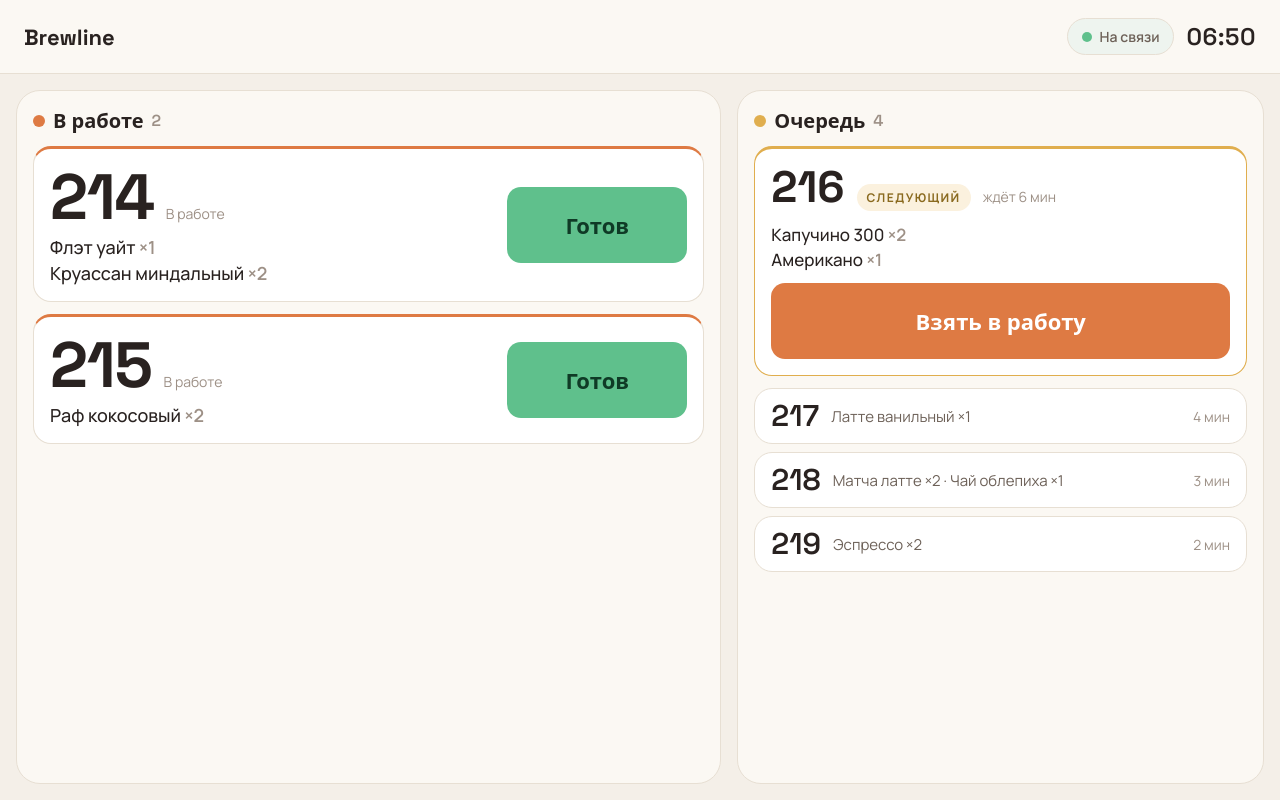
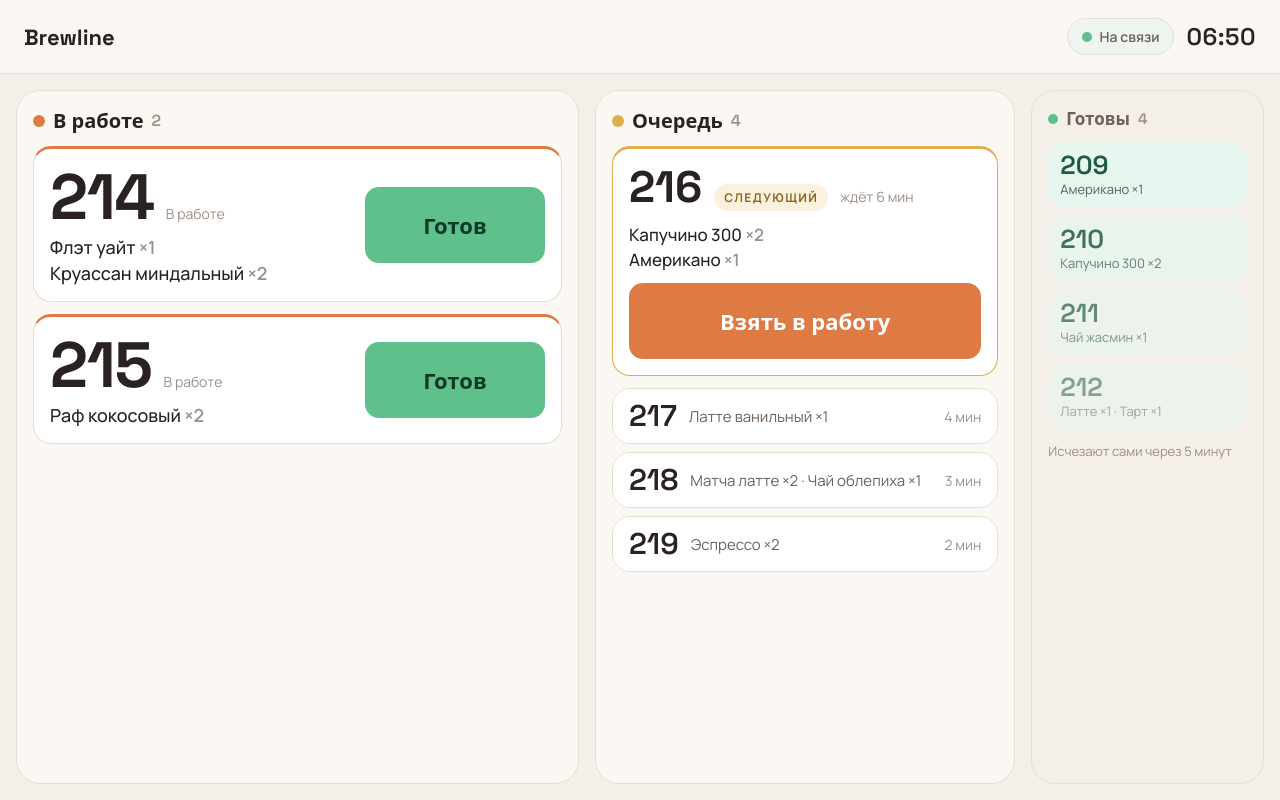
Before and after one commit to Nikolskii/brewline-barista, a React (Vite) app: page / in a window 1280 px wide. Built offline with nearby package versions, Linux system fonts and the light colour scheme; no server answers.

Commit message:
feat: add ready orders board

```diff
--- a/src/index.css
+++ b/src/index.css
@@ -14,6 +14,9 @@
   --bl-new-soft: #fbf1de;
   --bl-preparing: #de7a43;
   --bl-ready: #5fc08c;
+  --bl-ready-soft: #e7f6ee;
+  --bl-ready-ink: #1e5a3e;
+  --bl-ready-summary-ink: #4a6b58;
   --bl-connection-live-bg: #eef4ef;
 
   --bl-radius-board: 24px;
@@ -49,6 +52,16 @@
   --bl-queue-tail-summary-font-size: 15px;
   --bl-queue-tail-wait-font-size: 14px;
   --bl-queue-tail-padding-y: 12px;
+  --bl-ready-section-dot-size: 10px;
+  --bl-ready-section-title-font-size: 17px;
+  --bl-ready-section-count-font-size: 15px;
+  --bl-ready-order-number-font-size: 26px;
+  --bl-ready-order-summary-font-size: 13px;
+  --bl-ready-order-padding-y: 10px;
+  --bl-ready-order-opacity-second: 0.84;
+  --bl-ready-order-opacity-third: 0.68;
+  --bl-ready-order-opacity-fourth: 0.52;
+  --bl-ready-footer-font-size: 13px;
 
   --bl-header-padding-y: 18px;
   --bl-header-brand-font-size: 22px;
--- a/src/widgets/order-board/ui/OrderBoard.module.scss
+++ b/src/widgets/order-board/ui/OrderBoard.module.scss
@@ -2,7 +2,7 @@
   display: grid;
   flex: 1;
   min-height: 0;
-  grid-template-columns: 1.5fr 1.12fr;
+  grid-template-columns: 1.5fr 1.12fr 0.62fr;
   gap: var(--bl-s4);
   padding: var(--bl-s4);
 }
@@ -51,6 +51,85 @@
   font-family: var(--font-display);
   font-size: var(--bl-section-count-font-size);
   font-weight: 600;
+}
+
+.readySection {
+  min-width: 0;
+  background: transparent;
+}
+
+.readyDot {
+  width: var(--bl-ready-section-dot-size);
+  height: var(--bl-ready-section-dot-size);
+  flex: none;
+  border-radius: 50%;
+  background: var(--bl-ready);
+}
+
+.readyTitle {
+  margin: 0;
+  color: var(--bl-ink-2);
+  font-family: var(--font-display);
+  font-size: var(--bl-ready-section-title-font-size);
+  font-weight: 600;
+}
+
+.readyCount {
+  color: var(--bl-ink-3);
+  font-family: var(--font-display);
+  font-size: var(--bl-ready-section-count-font-size);
+  font-weight: 600;
+}
+
+.readyOrders {
+  display: flex;
+  min-height: 0;
+  flex-direction: column;
+  gap: var(--bl-s2);
+  overflow: hidden;
+}
+
+.readyOrder {
+  display: flex;
+  flex: none;
+  flex-direction: column;
+  gap: var(--bl-order-item-gap);
+  padding: var(--bl-ready-order-padding-y) var(--bl-s3);
+  border-radius: var(--bl-radius-card);
+  background: var(--bl-ready-soft);
+}
+
+.readyOrder:nth-child(2) {
+  opacity: var(--bl-ready-order-opacity-second);
+}
+
+.readyOrder:nth-child(3) {
+  opacity: var(--bl-ready-order-opacity-third);
+}
+
+.readyOrder:nth-child(4) {
+  opacity: var(--bl-ready-order-opacity-fourth);
+}
+
+.readyOrderNumber {
+  color: var(--bl-ready-ink);
+  font-family: var(--font-display);
+  font-size: var(--bl-ready-order-number-font-size);
+  font-weight: 600;
+  line-height: 1;
+}
+
+.readyOrderSummary {
+  overflow: hidden;
+  color: var(--bl-ready-summary-ink);
+  font-size: var(--bl-ready-order-summary-font-size);
+  text-overflow: ellipsis;
+  white-space: nowrap;
+}
+
+.readyFooter {
+  color: var(--bl-ink-3);
+  font-size: var(--bl-ready-footer-font-size);
 }
 
 .orders {
@@ -160,7 +239,7 @@
   white-space: nowrap;
 }
 
-@media (max-width: 640px) {
+@media (max-width: 900px) {
   .board {
     grid-template-columns: 1fr;
     padding: var(--bl-s3);
--- a/src/widgets/order-board/ui/OrderBoard.tsx
+++ b/src/widgets/order-board/ui/OrderBoard.tsx
@@ -78,6 +78,44 @@ const previewNewOrders = [
   },
 ] satisfies { order: Order; wait: string }[];
 
+const previewReadyOrders = [
+  {
+    orderId: 'preview-209',
+    number: 209,
+    items: [{ name: 'Американо', quantity: 1 }],
+    source: 'cashier',
+    status: 'ready',
+    createdAt: '2026-08-01T09:34:00.000Z',
+  },
+  {
+    orderId: 'preview-210',
+    number: 210,
+    items: [{ name: 'Капучино 300', quantity: 2 }],
+    source: 'cashier',
+    status: 'ready',
+    createdAt: '2026-08-01T09:35:00.000Z',
+  },
+  {
+    orderId: 'preview-211',
+    number: 211,
+    items: [{ name: 'Чай жасмин', quantity: 1 }],
+    source: 'cashier',
+    status: 'ready',
+    createdAt: '2026-08-01T09:36:00.000Z',
+  },
+  {
+    orderId: 'preview-212',
+    number: 212,
+    items: [
+      { name: 'Латте', quantity: 1 },
+      { name: 'Тарт', quantity: 1 },
+    ],
+    source: 'cashier',
+    status: 'ready',
+    createdAt: '2026-08-01T09:37:00.000Z',
+  },
+] satisfies Order[];
+
 /**
  * Доска очереди. Пока показывает данные preview; REST-снапшот заменит их
  * отдельным шагом, не меняя границы UI-компонентов.
@@ -142,6 +180,30 @@ export function OrderBoard() {
           ))}
         </div>
       </section>
+
+      <section
+        aria-labelledby="ready-orders-heading"
+        className={`${styles.section} ${styles.readySection}`}
+      >
+        <div className={styles.sectionHeader}>
+          <span aria-hidden="true" className={styles.readyDot} />
+          <h2 className={styles.readyTitle} id="ready-orders-heading">
+            Готовы
+          </h2>
+          <span className={styles.readyCount}>{previewReadyOrders.length}</span>
+        </div>
+        <div className={styles.readyOrders}>
+          {previewReadyOrders.map((order) => (
+            <div className={styles.readyOrder} key={order.orderId}>
+              <span className={styles.readyOrderNumber}>{order.number}</span>
+              <span className={styles.readyOrderSummary}>
+                {order.items.map((item) => `${item.name} ×${item.quantity}`).join(' · ')}
+              </span>
+            </div>
+          ))}
+        </div>
+        <span className={styles.readyFooter}>Исчезают сами через 5 минут</span>
+      </section>
     </div>
   );
 }
```
